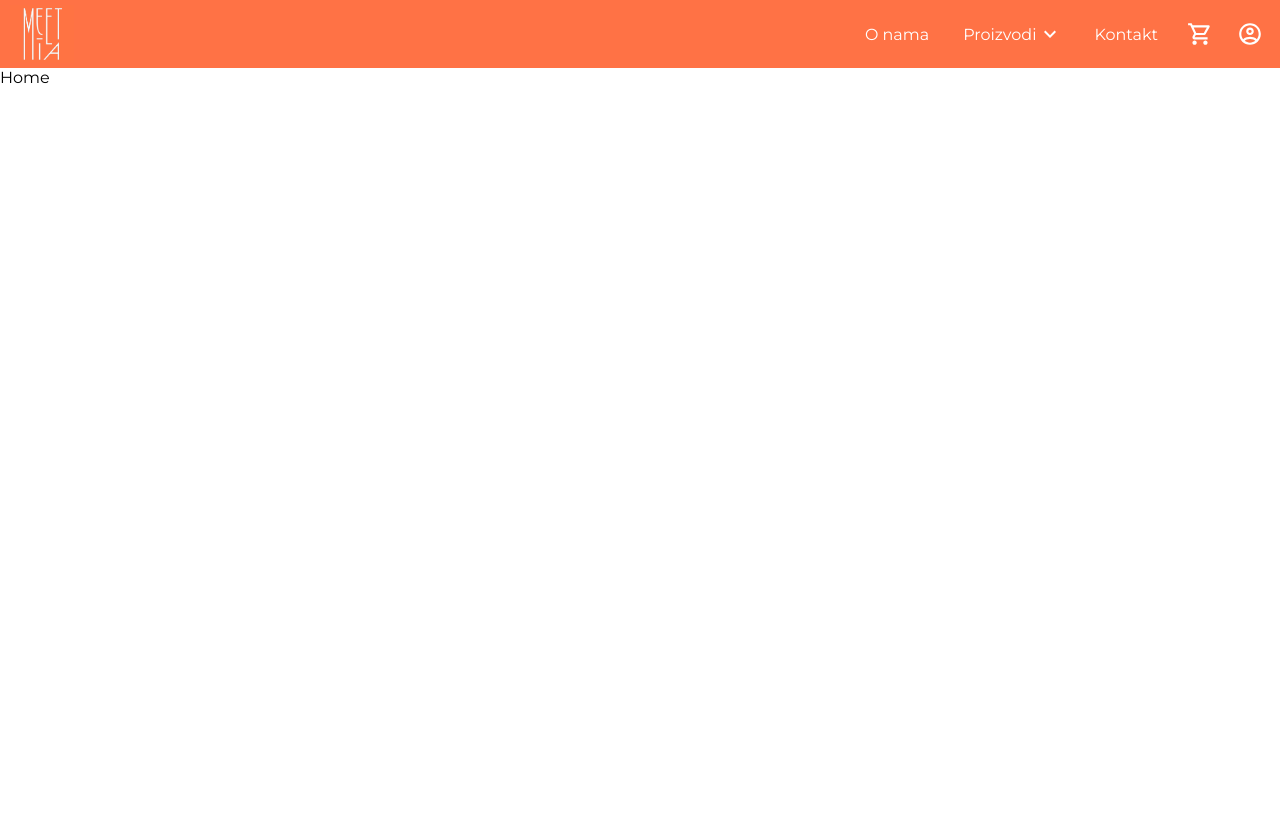
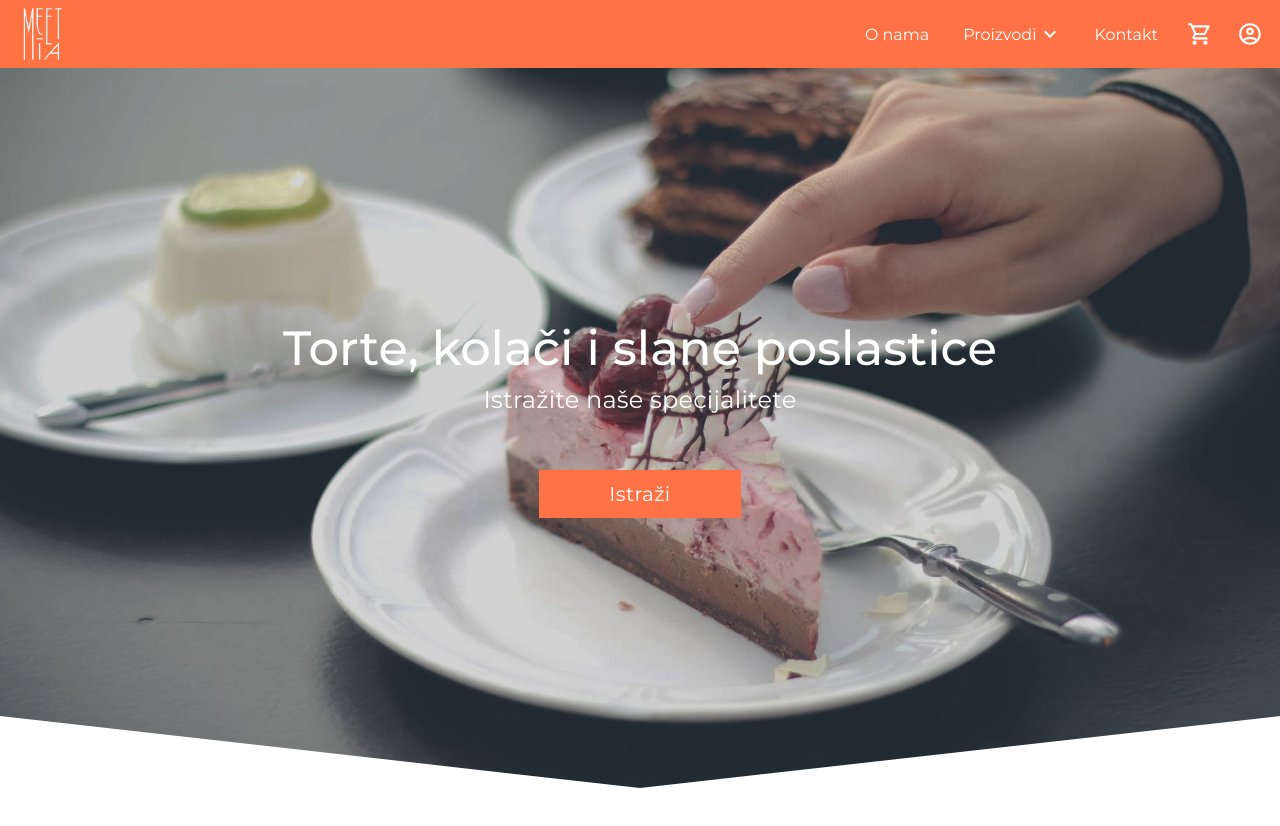
Before and after one commit to marian-7/meet-mia, a React (Create React App) app: page / in a window 1280 px wide. Shown: the top 826 px of the page. After the commit the page ends 800 px from the top, so only its background shows below. Built offline with nearby package versions, Linux system fonts and the light colour scheme.

Commit message:
feat: home page cover

```diff
--- a/src/components/Navbar.tsx
+++ b/src/components/Navbar.tsx
@@ -23,8 +23,12 @@ function Navbar() {
         <ul
           className={click ? `${style.navMenu} ${style.active}` : style.navMenu}
         >
-          {routes.map((route) => (
-            <NavbarLink route={route} closeMobileMenu={closeMobileMenu} />
+          {routes.map((route, index) => (
+            <NavbarLink
+              key={index}
+              route={route}
+              closeMobileMenu={closeMobileMenu}
+            />
           ))}
         </ul>
         <div className={style.icons}>
@@ -43,11 +47,7 @@ function Navbar() {
 function useNavbar() {
   const [click, setClick] = useState(false);
 
-  const handleClick = () =>
-    setClick((click) => {
-      document.body.style.overflow = !click ? "hidden" : "scroll";
-      return !click;
-    });
+  const handleClick = () => setClick((click) => !click);
   const closeMobileMenu = () => setClick(false);
 
   return {
--- a/src/components/NavbarDropdown.tsx
+++ b/src/components/NavbarDropdown.tsx
@@ -11,14 +11,16 @@ function NavbarDropdown(props: Props) {
   const { routes } = props;
   const [click, setClick] = useState(false);
 
-  const handleClick = () => setClick(!click);
+  const handleClick = () => setClick((click) => !click);
 
   return (
     <>
       <ul
         onClick={handleClick}
         className={
-          click ? `${style.dropdownMenu} ${style.clicked}` : style.dropdownMenu
+          click
+            ? `${style.dropdownMenu} ${style.clicked}`
+            : `${style.dropdownMenu}`
         }
       >
         {routes.map((item, index) => {
--- a/src/pages/HomePage.tsx
+++ b/src/pages/HomePage.tsx
@@ -1,8 +1,13 @@
+import style from "styles/pages/HomePage.module.scss";
+
 function HomePage() {
   return (
     <>
-      <p style={{ height: "400vh" }}>Home</p>
-      <p>Bottom</p>
+      <div className={style.coverContainer}>
+        <h1 className={style.mainTitle}>Torte, kolači i slane poslastice</h1>
+        <h4 className={style.subtitle}>Istražite naše specijalitete</h4>
+        <button className={style.exploreBtn}>Istraži</button>
+      </div>
     </>
   );
 }
--- a/src/styles/App.scss
+++ b/src/styles/App.scss
@@ -1,3 +1,6 @@
+@import "src/styles/helpers/variables";
+@import "src/styles/helpers/functions";
+@import "src/styles/helpers/mixins";
 
 * {
   margin: 0;
@@ -7,4 +10,89 @@
 
 html, body {
   font-family: "Montserrat", "Arial", sans-serif;
+  width: 100%;
+  height: 100%;
 }
+
+h1 {
+  font-size: 48px;
+  font-weight: 500;
+  letter-spacing: -3%;
+  line-height: 21px;
+
+  @include breakpoint(md) {
+    font-size: 36px;
+    line-height: 40px;
+  }
+}
+
+h2 {
+  font-size: 40px;
+  font-weight: 500;
+  letter-spacing: -2%;
+  line-height: 21px;
+
+  @include breakpoint(md) {
+    font-size: 30px;
+  }
+}
+
+h3 {
+  font-size: 32px;
+  font-weight: 400;
+  letter-spacing: 0;
+  line-height: 21px;
+
+  @include breakpoint(md) {
+    font-size: 24px;
+  }
+}
+
+h4 {
+  font-size: 24px;
+  font-weight: normal;
+  letter-spacing: 0.24px;
+  line-height: 21px;
+
+  @include breakpoint(md) {
+    font-size: 18px;
+  }
+}
+
+h5 {
+  font-size: 16px;
+  font-weight: normal;
+  letter-spacing: 0.48px;
+  line-height: 21px;
+
+  @include breakpoint(md) {
+    font-size: 12px;
+  }
+}
+
+p {
+  font-size: 16px;
+  font-weight: normal;
+  letter-spacing: 0.72px;
+  line-height: 24px;
+
+  @include breakpoint(md) {
+    font-size: 12px;
+  }
+}
+
+button {
+  color: $color-white;
+  background-color: $color-primary;
+  font-size: 20px;
+  letter-spacing: 0.02em;
+  font-family: "Montserrat", "Arial", sans-serif;
+  padding: rem(12) rem(70);
+  border: 0;
+  outline: none;
+
+  &:hover {
+    background-color: $color-dark-primary;
+    cursor: pointer;
+  }
+}
--- a/src/styles/components/Navbar.module.scss
+++ b/src/styles/components/Navbar.module.scss
@@ -3,7 +3,7 @@
 @import "src/styles/helpers/mixins";
 
 .navWrapper {
-  width: 100vw;
+  width: 100%;
   height: rem(68);
   background-color: $color-primary;
 }
--- a/src/styles/components/NavbarDropdown.module.scss
+++ b/src/styles/components/NavbarDropdown.module.scss
@@ -9,7 +9,7 @@
   left: 0;
   list-style: none;
   text-align: start;
-
+  z-index: 20;
   @include breakpoint(md) {
     position: unset;
     width: 100%;
@@ -19,6 +19,12 @@
   & li {
     background: $color-primary;
     cursor: pointer;
+
+    & a {
+      @include breakpoint(md) {
+        text-align: center;
+      }
+    }
 
     &:hover {
       background: $color-dark-primary;
--- /dev/null
+++ b/src/styles/pages/HomePage.module.scss
@@ -0,0 +1,65 @@
+@import "src/styles/helpers/variables";
+@import "src/styles/helpers/functions";
+
+.coverContainer {
+  width: 100%;
+  height: 90vh;
+  background-image: url("../../assets/images/cover.webp");
+  background-repeat: no-repeat;
+  background-size: cover;
+  background-position: center;
+  clip-path: polygon(0 0, 100% 0, 100% 90%, 50% 100%, 0 90%);
+  display: flex;
+  flex-direction: column;
+  justify-content: center;
+  align-items: center;
+  color: $color-white;
+}
+
+.mainTitle {
+  margin-bottom: rem(30);
+  text-align: center;
+  animation: slide-right 1s ease-out;
+}
+
+.subtitle {
+  margin-bottom: rem(60);
+  animation: slide-left 1s ease-out;
+}
+
+.exploreBtn {
+  animation: slide-up 1s ease-out;
+}
+
+@keyframes slide-right {
+  from {
+    opacity: 0;
+    transform: translateX(-30px);
+  }
+  to {
+    opacity: 1;
+    transform: translateX(0);
+  }
+}
+
+@keyframes slide-left {
+  from {
+    opacity: 0;
+    transform: translateX(30px);
+  }
+  to {
+    opacity: 1;
+    transform: translateX(0);
+  }
+}
+
+@keyframes slide-up {
+  from {
+    opacity: 0;
+    transform: translateY(20px);
+  }
+  to {
+    opacity: 1;
+    transform: translateY(0);
+  }
+}
```
Also changed, not shown: src/assets/images/cover.webp (added).
